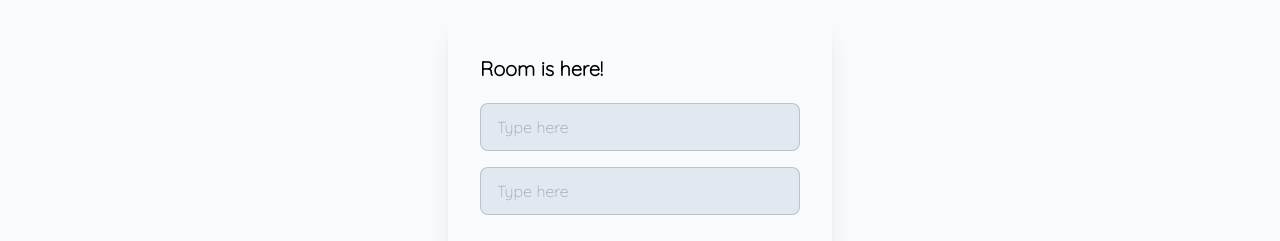
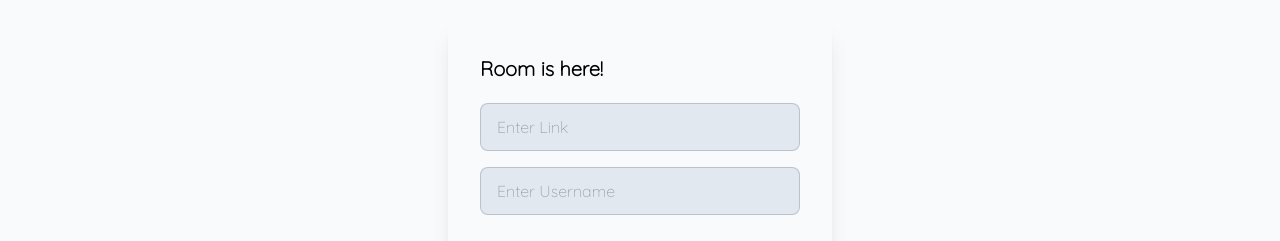
Before and after one commit to sabarnait24/Code_editor_frontend, a React (Create React App) app: page / in a window 1280 px wide. Shown: the part 207-448 px from the top of the page. Built offline with nearby package versions, Linux system fonts and the light colour scheme; no server answers.

Commit message:
placeholder changed

```diff
--- a/src/components/Body.js
+++ b/src/components/Body.js
@@ -38,14 +38,14 @@ function Body() {
 
           <input
             type="text"
-            placeholder="Type here"
+            placeholder="Enter Link"
             className="input input-bordered w-full max-w-xs my-1 bg-slate-200 text-black"
             onChange={(e) => setId(e.target.value)}
             value={Id}
           />
           <input
             type="text"
-            placeholder="Type here"
+            placeholder="Enter Username"
             className="input input-bordered w-full max-w-xs my-1 bg-slate-200 text-black"
             onChange={(e) => setUsername(e.target.value)}
             value={Username}
```
